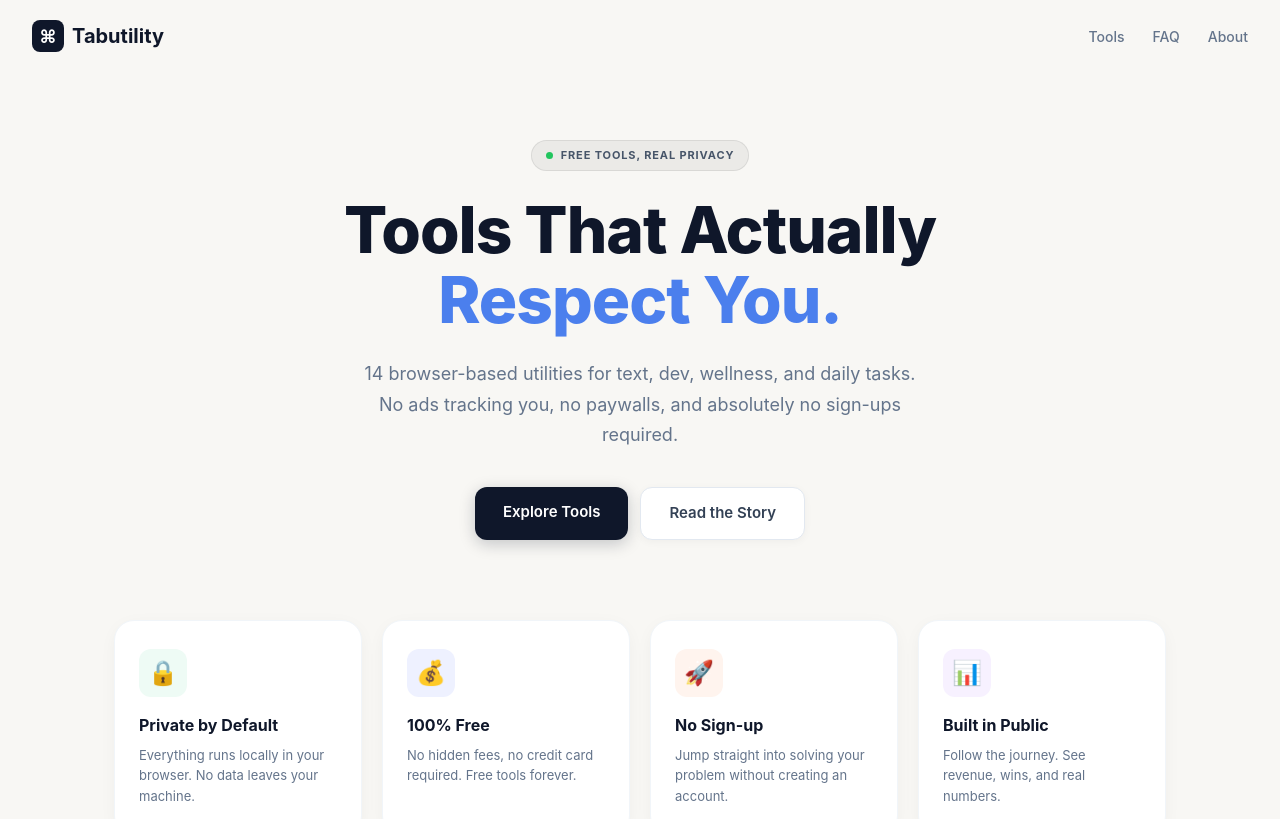
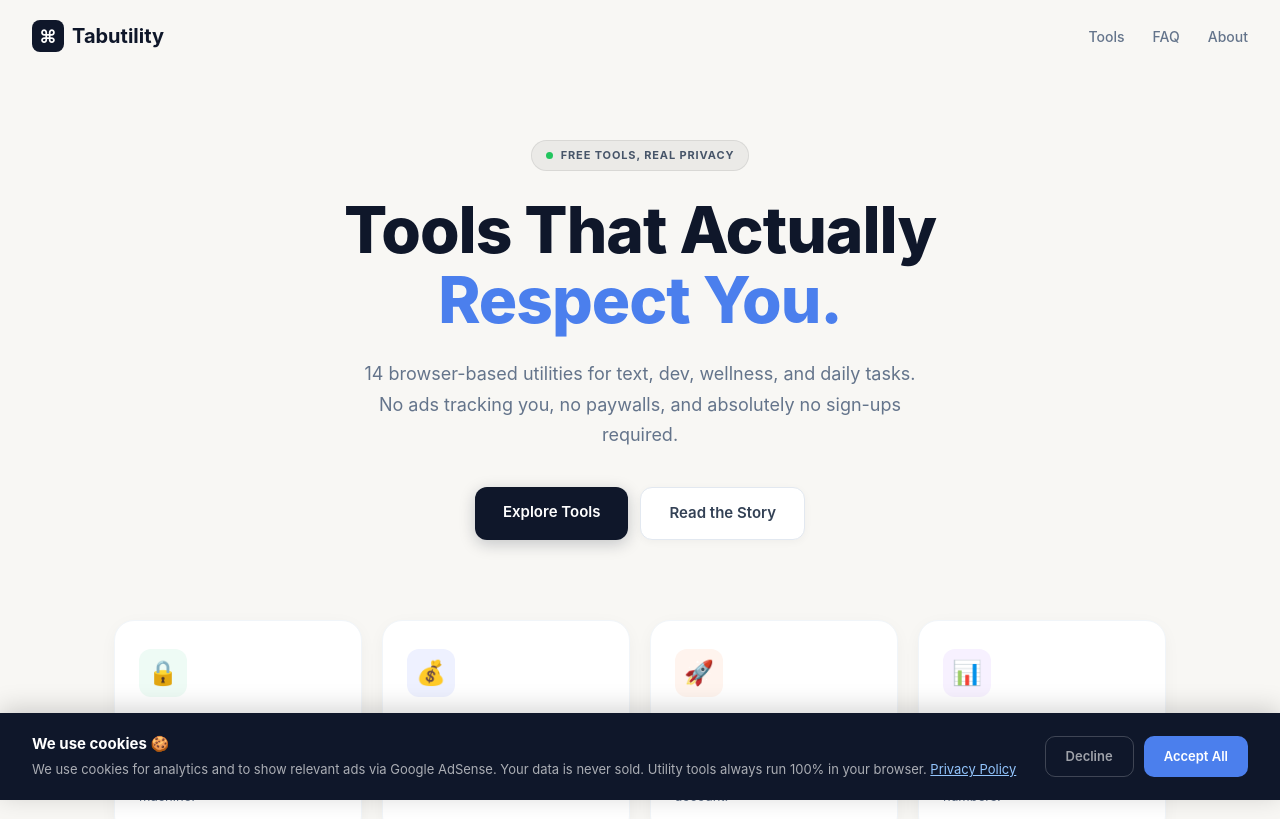
Before and after one commit to rakeshv02/tabutility-landing, a React (Vite) app: page / in a window 1280 px wide. Shown: the top 819 px of the page. Built offline with nearby package versions, Linux system fonts and the light colour scheme.

Commit message:
Update App.jsx

```diff
--- a/src/App.jsx
+++ b/src/App.jsx
@@ -64,16 +64,33 @@ const valueProps = [
 ];
 
 export default function App() {
-  const [expandedFaq, setExpandedFaq] = useState(null);
+  const [expandedFaq, setExpandedFaq]     = useState(null);
   const [showMoreTools, setShowMoreTools] = useState({});
-  const [scrolled, setScrolled] = useState(false);
-  const [modal, setModal] = useState(null); // 'privacy' | 'terms' | null
+  const [scrolled, setScrolled]           = useState(false);
+  const [modal, setModal]                 = useState(null); // 'privacy' | 'terms' | null
+  const [cookieConsent, setCookieConsent] = useState(null); // null | 'accepted' | 'declined'
 
   useEffect(() => {
     const onScroll = () => setScrolled(window.scrollY > 20);
     window.addEventListener("scroll", onScroll);
     return () => window.removeEventListener("scroll", onScroll);
   }, []);
+
+  // Read saved cookie consent on first load
+  useEffect(() => {
+    const saved = localStorage.getItem('tabutility_cookie_consent');
+    if (saved) setCookieConsent(saved);
+  }, []);
+
+  const handleCookieAccept = () => {
+    localStorage.setItem('tabutility_cookie_consent', 'accepted');
+    setCookieConsent('accepted');
+  };
+
+  const handleCookieDecline = () => {
+    localStorage.setItem('tabutility_cookie_consent', 'declined');
+    setCookieConsent('declined');
+  };
 
   // Sort categories by tool count descending so fuller sections appear first
   const sortedCategories = Object.entries(toolsConfig.categories).sort(
@@ -1060,6 +1077,44 @@ export default function App() {
         </div>
       </footer>
 
+      {/* ── Cookie Consent Banner ── */}
+      {cookieConsent === null && (
+        <div style={{
+          position: 'fixed', bottom: 0, left: 0, right: 0, zIndex: 300,
+          background: '#0f172a', color: 'white',
+          padding: '20px 32px',
+          display: 'flex', alignItems: 'center', justifyContent: 'space-between',
+          flexWrap: 'wrap', gap: 16,
+          boxShadow: '0 -4px 24px rgba(0,0,0,0.18)',
+        }}>
+          <div style={{ flex: 1, minWidth: 280 }}>
+            <p style={{ margin: '0 0 4px', fontWeight: 700, fontSize: 15 }}>We use cookies 🍪</p>
+            <p style={{ margin: 0, fontSize: 13, color: 'rgba(255,255,255,0.65)', lineHeight: 1.6 }}>
+              We use cookies for analytics and to show relevant ads via Google AdSense.
+              Your data is never sold. Utility tools always run 100% in your browser.{' '}
+              <button onClick={() => setModal('privacy')}
+                style={{ background: 'none', border: 'none', padding: 0, color: '#93c5fd', fontSize: 13, cursor: 'pointer', textDecoration: 'underline', fontFamily: 'inherit' }}>
+                Privacy Policy
+              </button>
+            </p>
+          </div>
+          <div style={{ display: 'flex', gap: 10, flexShrink: 0 }}>
+            <button onClick={handleCookieDecline}
+              style={{ padding: '10px 20px', background: 'transparent', color: 'rgba(255,255,255,0.6)', border: '1px solid rgba(255,255,255,0.2)', borderRadius: 10, fontWeight: 600, fontSize: 13, cursor: 'pointer', fontFamily: 'inherit' }}
+              onMouseEnter={e => e.currentTarget.style.borderColor = 'rgba(255,255,255,0.5)'}
+              onMouseLeave={e => e.currentTarget.style.borderColor = 'rgba(255,255,255,0.2)'}>
+              Decline
+            </button>
+            <button onClick={handleCookieAccept}
+              style={{ padding: '10px 20px', background: '#4B7FED', color: 'white', border: 'none', borderRadius: 10, fontWeight: 600, fontSize: 13, cursor: 'pointer', fontFamily: 'inherit' }}
+              onMouseEnter={e => e.currentTarget.style.background = '#3b6fd4'}
+              onMouseLeave={e => e.currentTarget.style.background = '#4B7FED'}>
+              Accept All
+            </button>
+          </div>
+        </div>
+      )}
+
       {/* ── Legal Modals ── */}
       {modal && (
         <div
```
